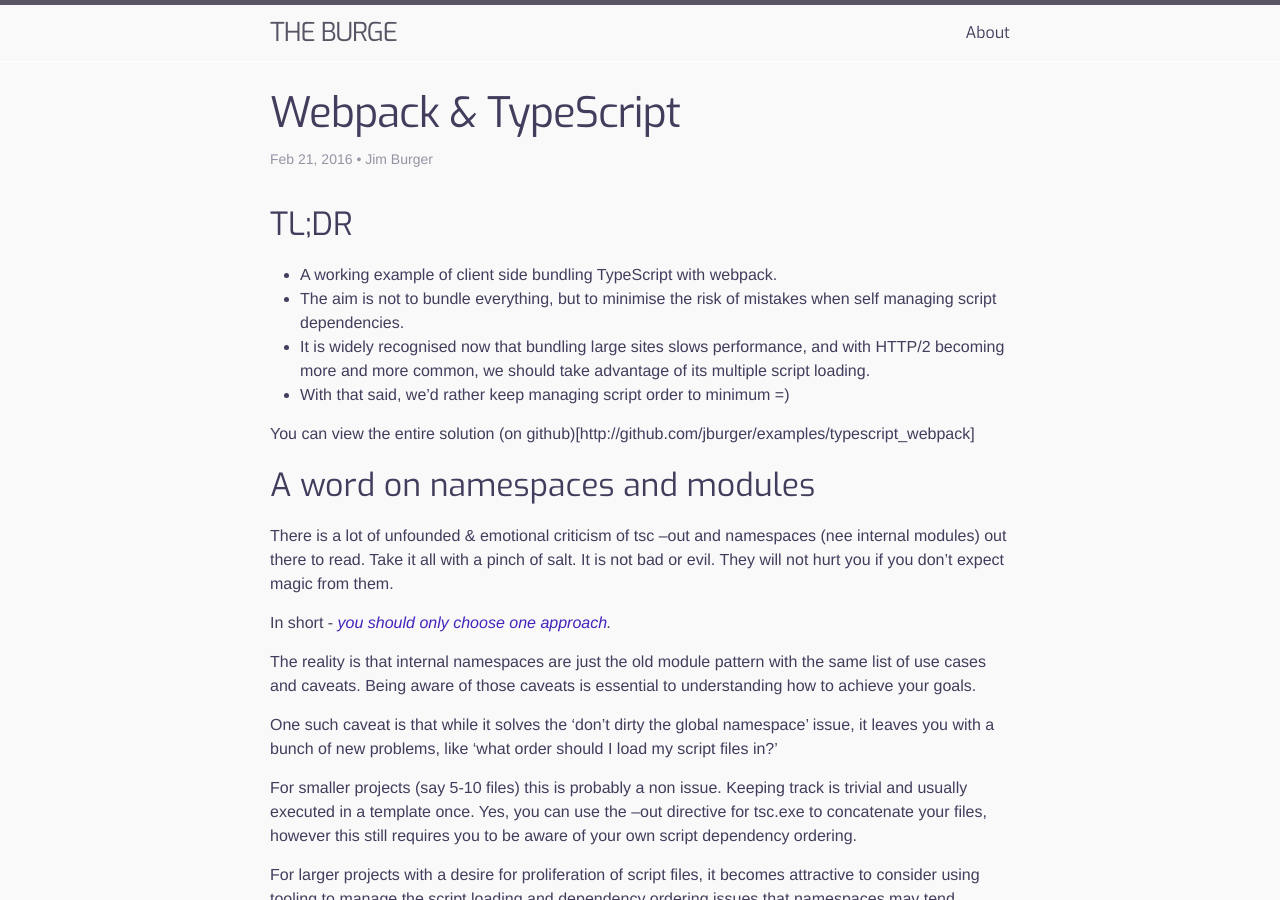
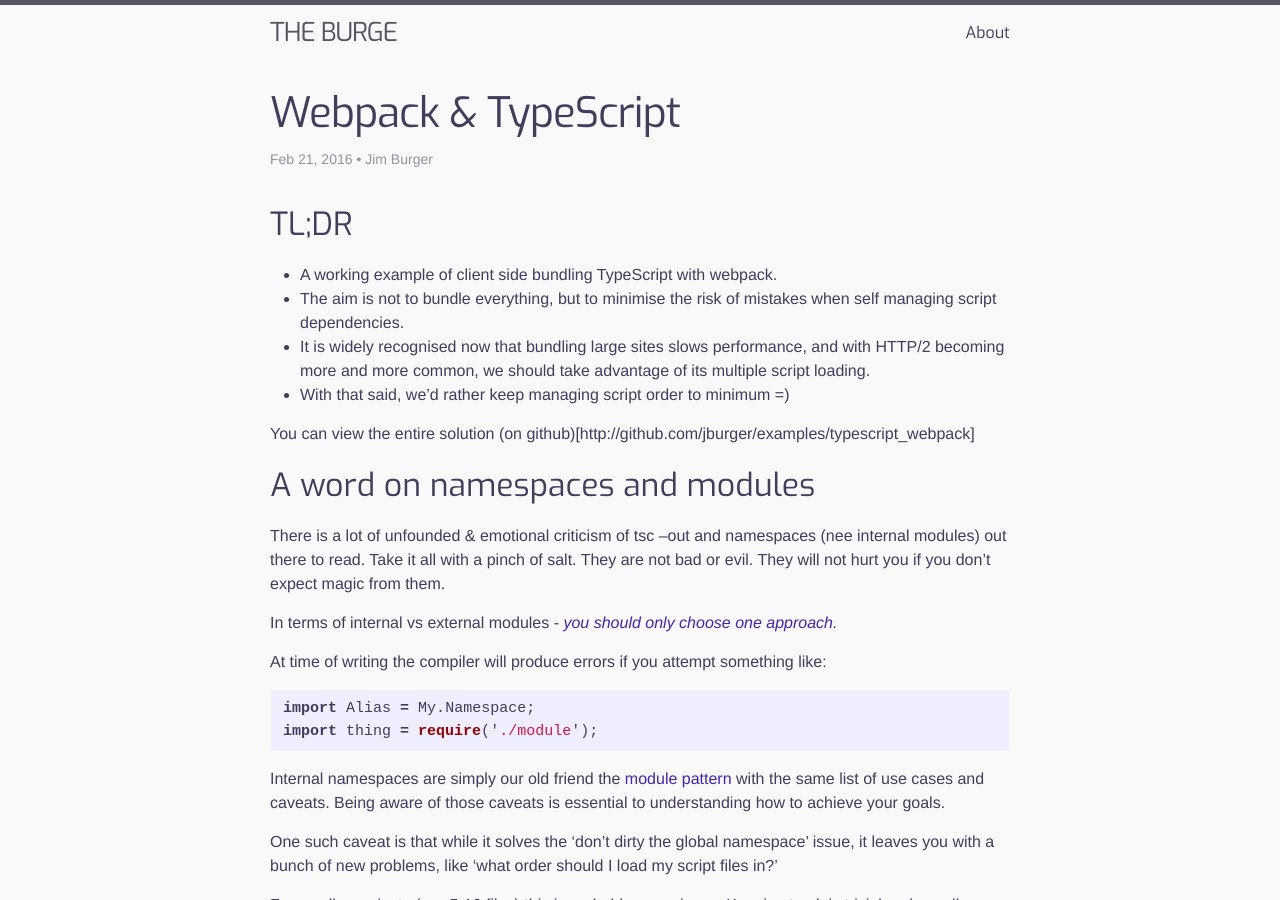
Before and after one commit to jburger/jburger.github.io, a Jekyll site: the page built from _posts/2016-02-21-bundling-typescript.md, in a window 1280 px wide and 900 px high. Built offline with Jekyll 4.4.1, drawn with Linux system fonts in a browser that asks for light colours; Markdown is read by kramdown in place of the engine named in the settings; comment, search, counter and statistics services are not loaded.

Commit message:
clarifying my statements and adding some reference material

````diff
--- a/_posts/2016-02-21-bundling-typescript.md
+++ b/_posts/2016-02-21-bundling-typescript.md
@@ -21,11 +21,18 @@ You can view the entire solution (on github)[http://github.com/jburger/examples/
 
 ## A word on namespaces and modules
 
-There is a lot of unfounded & emotional criticism of tsc --out and namespaces (nee internal modules) out there to read. Take it all with a pinch of salt. It is not bad or evil. They will not hurt you if you don't expect magic from them.
+There is a lot of unfounded & emotional criticism of tsc --out and namespaces (nee internal modules) out there to read. Take it all with a pinch of salt. They are not bad or evil. They will not hurt you if you don't expect magic from them.
 
-In short - *[you should only choose one approach](https://www.stevefenton.co.uk/2015/05/Stop-Mixing-TypeScript-Internal-And-External-Modules/).*
+In terms of internal vs external modules - *[you should only choose one approach](https://www.stevefenton.co.uk/2015/05/Stop-Mixing-TypeScript-Internal-And-External-Modules/).*
 
-The reality is that internal namespaces are just the old module pattern with the same list of use cases and caveats. Being aware of those caveats is essential to understanding how to achieve your goals.
+At time of writing the compiler will produce errors if you attempt something like:
+
+```javascript
+import Alias = My.Namespace;
+import thing = require('./module');
+```
+
+Internal namespaces are simply our old friend the [module pattern](http://blog.alexanderdickson.com/javascript-revealing-module-pattern) with the same list of use cases and caveats. Being aware of those caveats is essential to understanding how to achieve your goals.
 
 One such caveat is that while it solves the 'don't dirty the global namespace' issue, it leaves you with a bunch of new problems, like 'what order should I load my script files in?'
 
````
